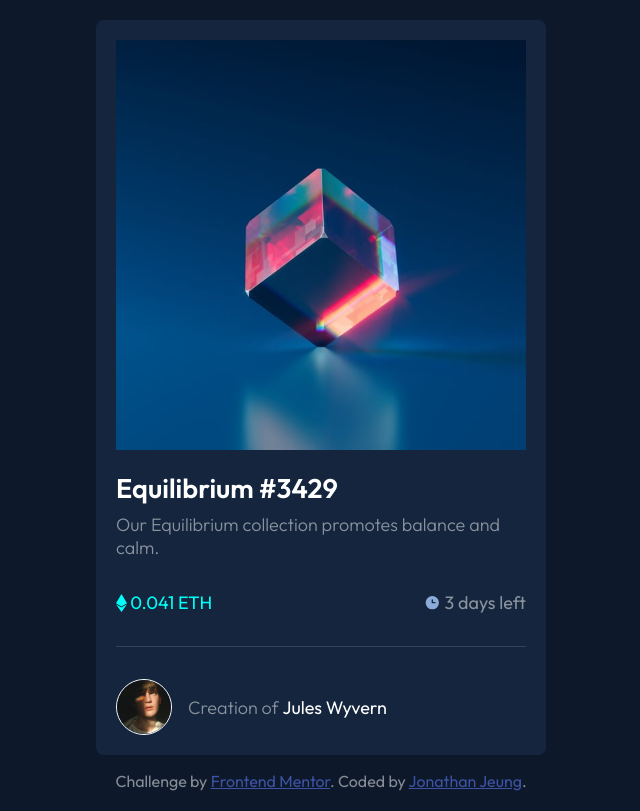
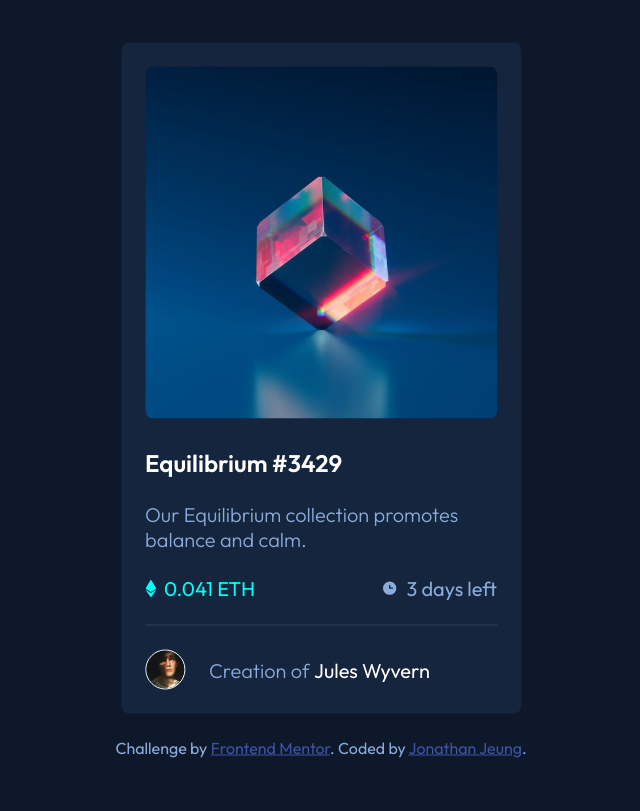
Before and after one commit to jonjeung8/nft-preview-card-component, a plain HTML site: page index.html in a window 1280 px wide. Shown: the whole page, without its empty margins (319-959 px from the left). Drawn offline with Linux system fonts and the light colour scheme.

Commit message:
Style tweaks

```diff
--- a/styles.css
+++ b/styles.css
@@ -16,22 +16,27 @@
 }
 
 body {
-  padding: 1.25rem;
+  padding: 1.5rem;
+  position: absolute;
+  top: 50%;
+  left: 50%;
+  transform: translate(-50%, -50%);
   background-color: var(--main-bg);
-  color: hsl(0, 0%, 100%, 50%);
+  color: var(--soft-blue);
   font-family: "Outfit";
-  font-size: 18px;
+  font-size: 1.25rem;
 }
 
 img {
   max-width: 100%;
+  border-radius: 0.5rem;
 }
 
 .container {
-  padding: 1.25rem;
+  padding: 1.5rem;
   background-color: var(--card-bg);
   border-radius: 0.5rem;
-  margin-bottom: 1rem;
+  margin-bottom: 1.5rem;
 }
 
 .container .equilibrium {
@@ -40,13 +45,14 @@ img {
 
 .container .equilibrium .view {
   position: absolute;
+  border-radius: 0.5rem;
   top: 0;
-  background-color: hsl(178, 100%, 50%, 60%);
+  background-color: hsl(178, 100%, 50%, 50%);
   width: 100%;
   height: calc(100% - 4px);
   z-index: 999;
   opacity: 0;
-  transition: opacity 0.3s ease-in-out;
+  transition: opacity 0.1s ease-in-out;
 }
 
 .container .equilibrium div:hover {
@@ -62,7 +68,8 @@ img {
 }
 
 .container h2 {
-  margin: 1rem.5rem 0.5rem 0;
+  font-size: 1.5rem;
+  margin: 1.5rem 0.5rem 1.5rem 0;
   color: var(--white);
 }
 
@@ -80,9 +87,9 @@ ul {
 }
 
 .container ul {
-  padding: 2rem 0;
+  padding: 1.5rem 0;
   display: flex;
-  border-bottom: 1px solid var(--line);
+  border-bottom: 0.1rem solid var(--line);
   align-items: center;
   justify-content: space-between;
 }
@@ -93,7 +100,7 @@ ul {
 }
 
 .container ul li img {
-  margin-right: 0.2rem;
+  margin-right: 0.5rem;
 }
 
 .container ul .ethereum {
@@ -101,16 +108,16 @@ ul {
 }
 
 .container .avatar {
-  padding-top: 2rem;
+  padding-top: 1.5rem;
   display: flex;
   align-items: center;
   justify-content: start;
 }
 
 .container .avatar img {
-  margin-right: 1rem;
-  width: 3.5rem;
-  border: 1px solid var(--white);
+  margin-right: 1.5rem;
+  width: 2.5rem;
+  border: 0.1rem solid var(--white);
   border-radius: 50%;
 }
 
@@ -132,9 +139,9 @@ ul {
   color: hsl(228, 45%, 44%);
 }
 
-@media (min-width: 768px) {
+@media (min-width: 375px) {
   .container {
-    width: 450px;
-    margin: 0 auto 1rem;
+    width: 25rem;
+    margin: 0 auto 1.5rem;
   }
 }
```
